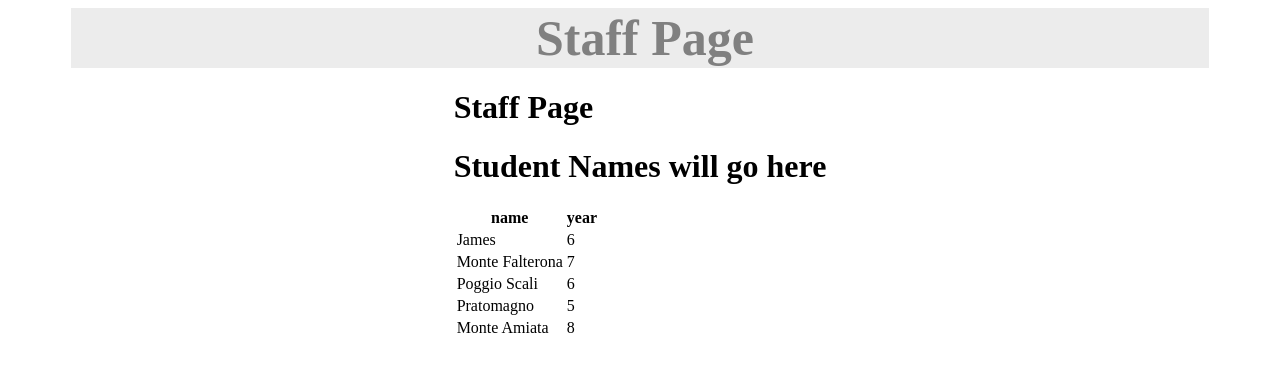
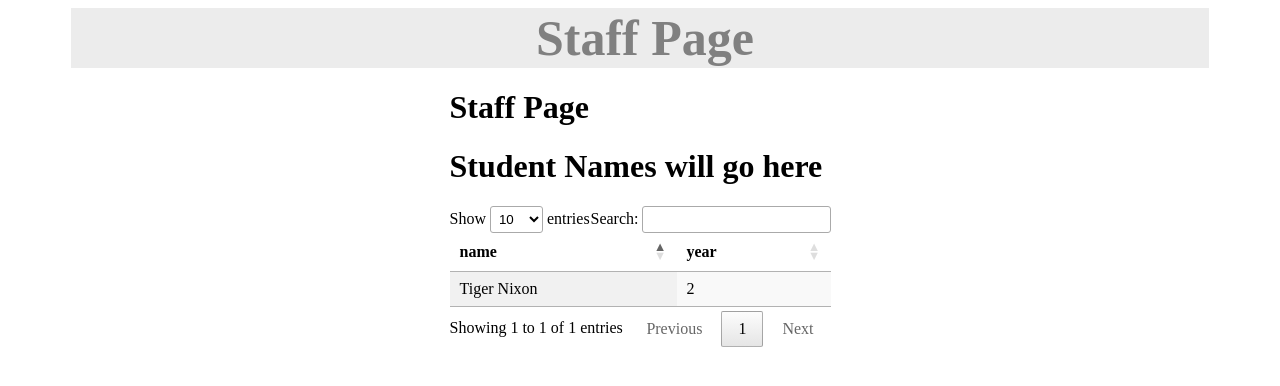
Before and after one commit to Rhod4/MMP, a PHP site: page /StaffPage.html in a window 1280 px wide. Shown: the top 386 px of the page. Run offline with PHP 8.4, Linux system fonts and the light colour scheme; some libraries are stand-ins or nearby versions.

Commit message:
Using dataTable for first time.

```diff
--- a/Page_3/StaffPage.html
+++ b/Page_3/StaffPage.html
@@ -3,6 +3,9 @@
   <html lang="en">
 <meta charset="UTF-8">
  <link rel = "stylesheet" href="StaffPageStyle.css">
+
+ <link rel="stylesheet" type="text/css" href="https://cdn.datatables.net/1.10.20/css/jquery.dataTables.css">
+
 <title>Rhs24 MMP</title>
 </head>
 <body>
@@ -17,50 +20,83 @@
   <div id = "Students">
   <h1 id="StudentNames"> Student Names will go here</h1>
 
-  <table>
+  <table id = "sad" class="display">
+    <thead>
+         <tr>
+             <th>name</th>
+             <th>year</th>
+         </tr>
+     </thead>
+     <tbody>
+     <tr>
 
+     </tr>
+     <tr>
+
+     </tr>
+ </tbody>
   </table>
-<script type="text/javascript">
 
 
-    let studentID = [
-      { name: "James", year: 6 },
-      { name: "Monte Falterona", height: 7},
-      { name: "Poggio Scali", height:6 },
-      { name: "Pratomagno", height: 5 },
-      { name: "Monte Amiata", height: 8}
-    ];
 
-    function AddTableData(table, data) {
-      let thead = table.createTHead();
-      let row = thead.insertRow();
-      for (let student of data) {
-        // the th makes the name and year bold, centered and have a gap
-        let th = document.createElement("th");
-        let text = document.createTextNode(student);
-        th.appendChild(text);
-        row.appendChild(th);
-      }
-    }
+<script src="https://cdnjs.cloudflare.com/ajax/libs/jquery/3.4.1/jquery.min.js" integrity="sha256-CSXorXvZcTkaix6Yvo6HppcZGetbYMGWSFlBw8HfCJo=" crossorigin="anonymous"></script>
+  <script type="text/javascript" charset="utf8" src="https://cdn.datatables.net/1.10.20/js/jquery.dataTables.js">  </script>
+  <script>
+  function Student (name, year) {
+      this.name = name;
+      this.year = year;
+  };
 
-    function generateTable(table, data) {
-      for (let element of data){
-        let row = table.insertRow();
-        for (student in element) {
-          let cell = row.insertCell();
-          let text = document.createTextNode(element[student]);
-          cell.appendChild(text);
-        }
-      }
-    }
-
-    let table = document.querySelector("table");
-    let data = Object.keys(studentID[0]);
-    AddTableData(table, data);
-    generateTable(table, studentID);
+$(document).ready( function () {
+    $('#sad').DataTable( {
+    data:[
+      new Student( "Tiger Nixon", "2")],
+    columns: [
+      { data: 'name' },
+      { data: 'year' }]
+} );
+}
+);
+  </script>
 
 
-  </script>
+  <!--
+
+//  function AddTableData(table, data) {
+//pushes student data onto the table for users to see
+
+// studentID.push("function","asdsad")
+//
+//       let thead = table.createTHead();
+//       let row = thead.insertRow();
+//       for (let student of data) {
+//         // the th makes the name and year bold, centered and have a gap
+//         let th = document.createElement("th");
+//         let text = document.createTextNode(student);
+//         th.appendChild(text);
+//         row.appendChild(th);
+//       }
+//     }
+//
+//
+//     function generateTable(table, data) {
+//       for (let element of data){
+//         let row = table.insertRow();
+//         for (student in element) {
+//           let cell = row.insertCell();
+//           let text = document.createTextNode(element[student]);
+//           cell.appendChild(text);
+//         }
+//       }
+//     }
+//
+//     let table = document.querySelector("table");
+//     let data = Object.keys(studentID[0]);
+//     AddTableData(table, data);
+//     generateTable(table, studentID); -->
+
+
+
 
   </div>
 
--- a/Page_3/StaffPageStyle.css
+++ b/Page_3/StaffPageStyle.css
@@ -1,3 +1,4 @@
+{}
 #TitleBar{
 height: 60px;
 background-color: #ECECEC;
```
